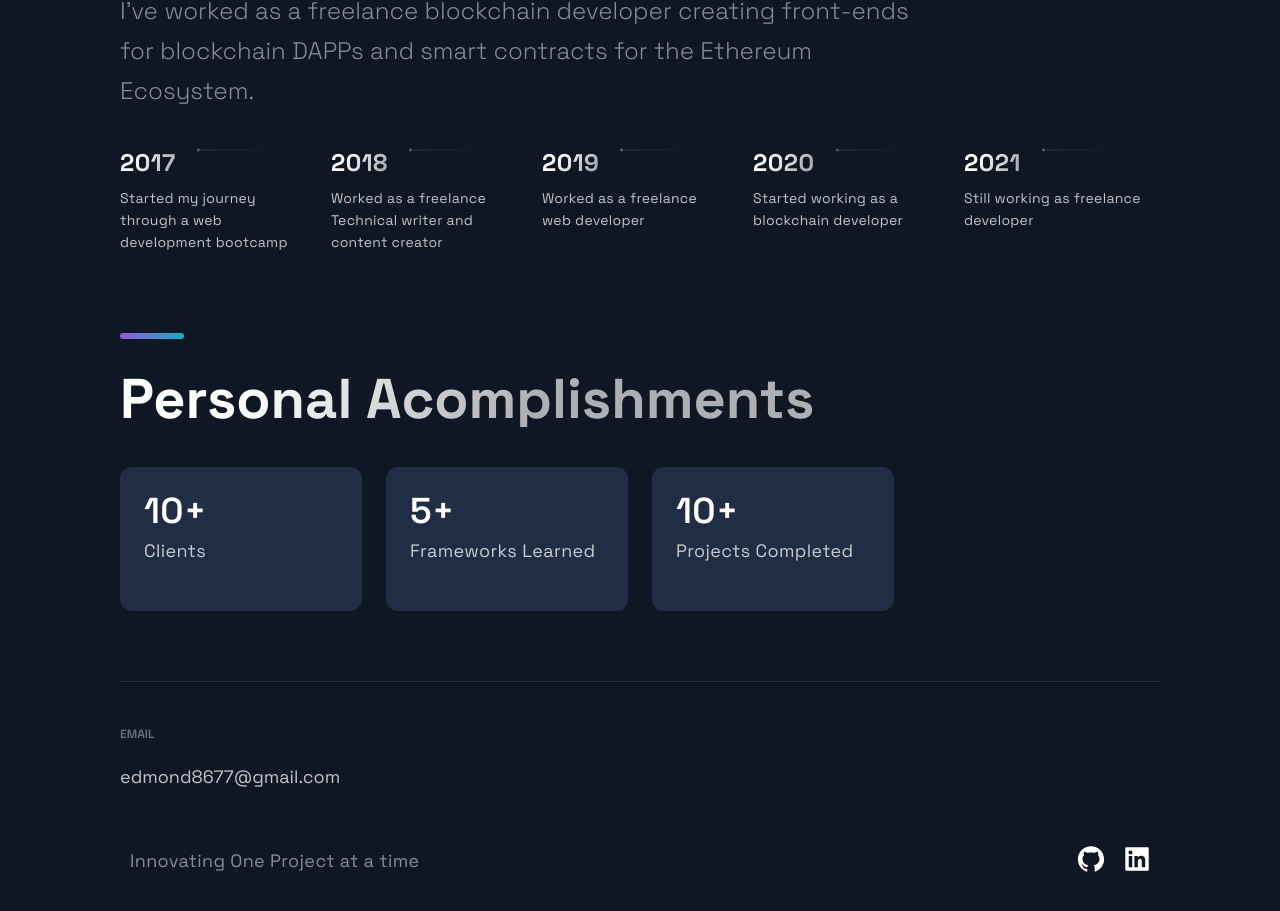
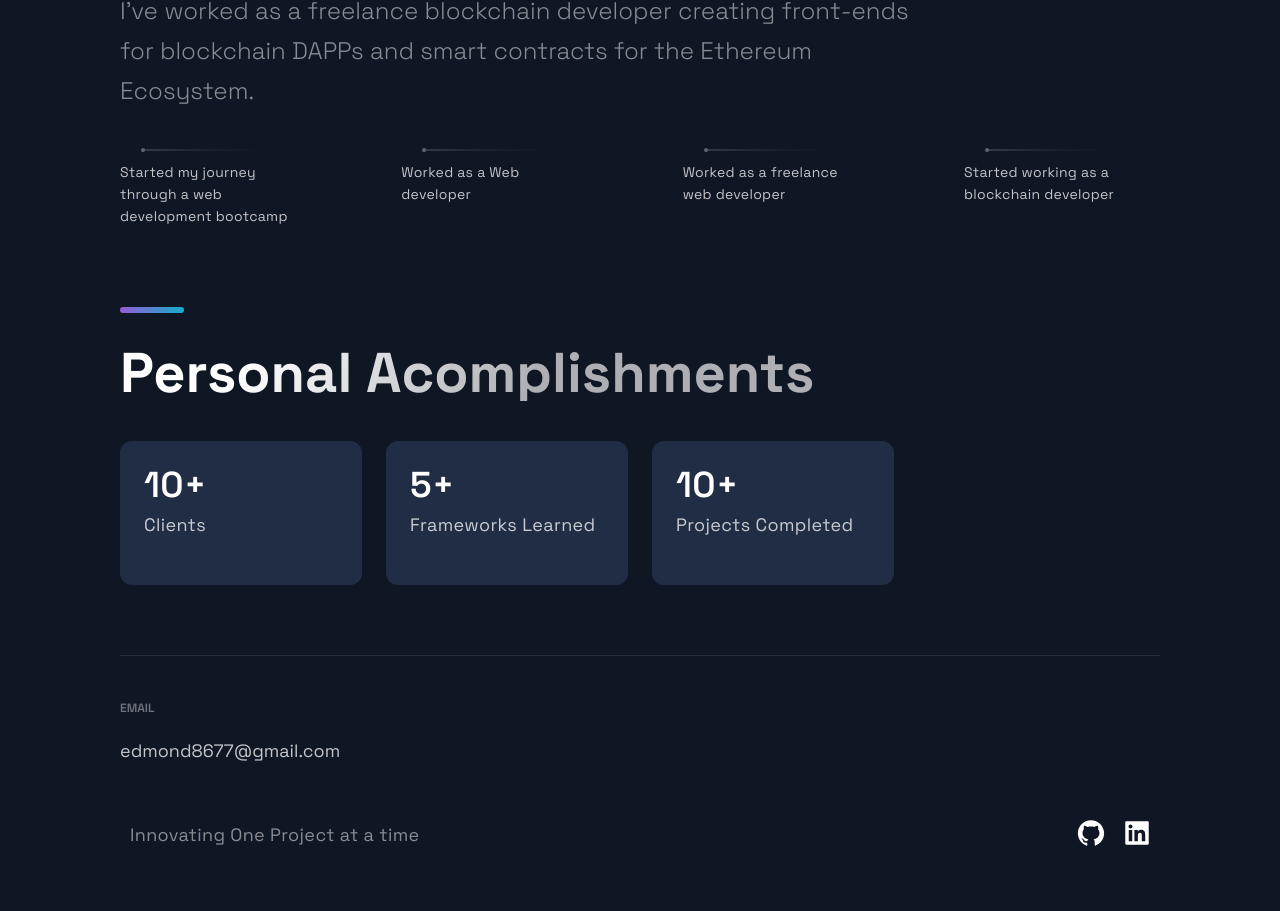
Before and after one commit to edmond-k/portfolio, a Next.js app: page / in a window 1280 px wide. Shown: the part 3810-4721 px from the top of the page. Built offline with nearby package versions, Linux system fonts and the light colour scheme.

Commit message:
Update constants.js

```diff
--- a/src/constants/constants.js
+++ b/src/constants/constants.js
@@ -47,9 +47,8 @@ export const projects = [
 ];
 
 export const TimeLineData = [
-  { year: 2017, text: 'Started my journey through a web development bootcamp', },
-  { year: 2018, text: 'Worked as a freelance Technical writer and content creator', },
-  { year: 2019, text: 'Worked as a freelance web developer', },
-  { year: 2020, text: 'Started working as a blockchain developer', },
-  { year: 2021, text: 'Still working as freelance developer', },
+  { text: 'Started my journey through a web development bootcamp', },
+  { text: 'Worked as a Web developer', },
+  { text: 'Worked as a freelance web developer', },
+  { text: 'Started working as a blockchain developer', },
 ];
```
